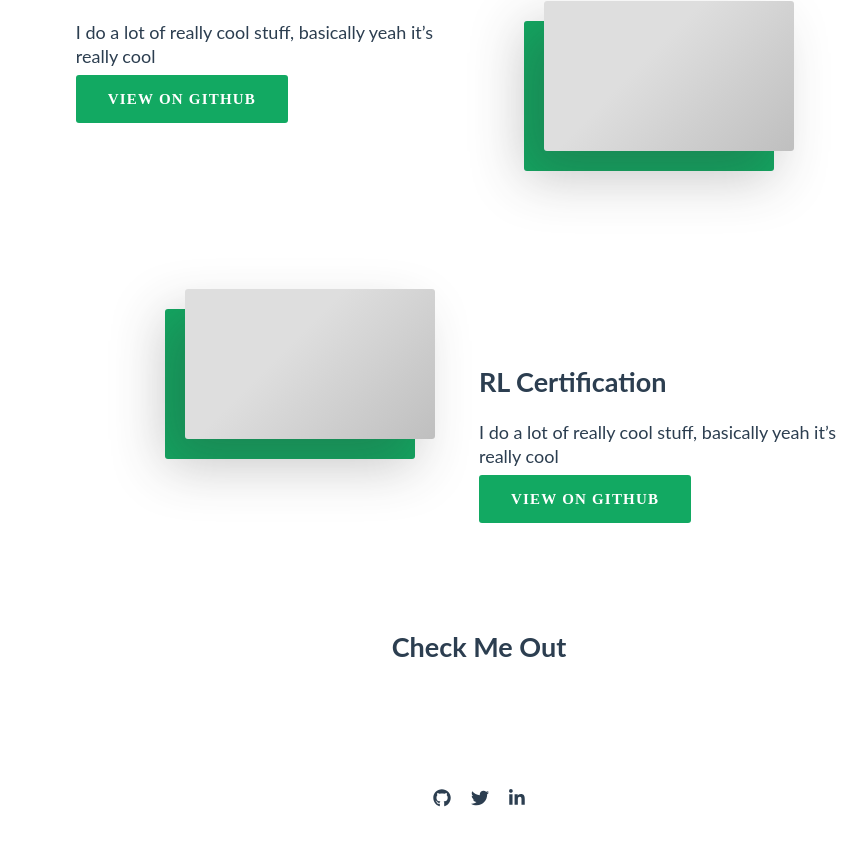
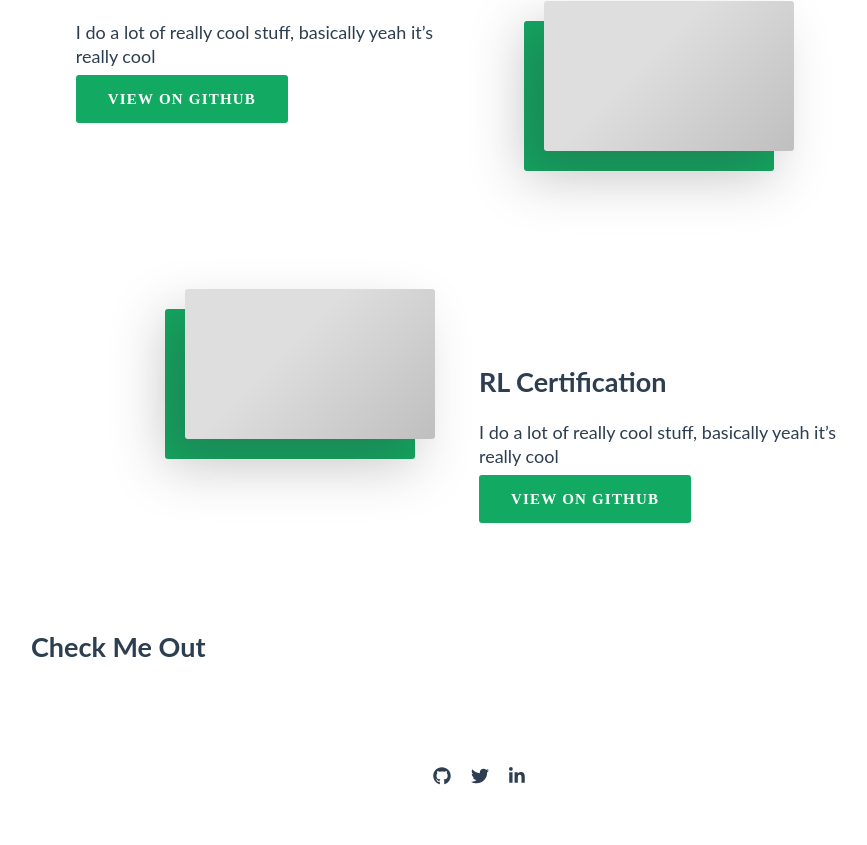
Before and after one commit to megnathramesh/megnathramesh-website, a Vue app: page / in a window 1280 px wide. Shown: the part 1366-2211 px from the top of the page, without its empty margins (161-1028 px from the left). Built offline with nearby package versions, Linux system fonts and the light colour scheme; what vue-parallax-js would draw is missing.

Commit message:
footer spacing

```diff
--- a/src/components/layout/Contact.vue
+++ b/src/components/layout/Contact.vue
@@ -1,9 +1,9 @@
 <template lang="html">
 
-  <section class="contact contact-style b-loaded" id="contact">
-		<h1 class="intro_text--title">Check Me Out</h1>
+  <section class="contact section" id="contact">
+		<h1 class="app_text--title contact_title">Check Me Out</h1>
 		<div class="contact_contents">
-      <ButtonList class="contact_contents--links" :hasButton=false v-bind:list='list' />
+      <ButtonList class="contact_list" v-bind:list='list' />
 		</div>
   </section>
 
@@ -44,13 +44,9 @@
 
 <style scoped lang="scss">
   .contact {
-    z-index: 1;
-    text-align: center;
-    width: 100%;
-    position: relative;
-    bottom: 0;
-    margin: 0;
-    min-height: 400px;
+    margin: 15vh auto 5vh;
+
+    &_title { margin: 0; }
 
     &_contents {
       padding: 10vh 0;
@@ -60,17 +56,9 @@
       grid-template-columns: auto;
       grid-template-rows: auto auto;
       grid-row-gap: 2.5vh;
-
-      &--title {
-        color: #ffffff;
-        margin: 20px 0 0 0;
-        grid-column-start: 1;
-        grid-column-end: 1;
-        grid-row-start: 1;
-        grid-row-end: 2;
     }
 
-      &--links {
+    &_list {
       grid-column-start: 1;
       grid-column-end: 1;
       grid-row-start: 2;
@@ -79,5 +67,4 @@
       margin: auto;
     }
   }
-  }
 </style>
```
Lines whose indentation alone changed are shown as unchanged.
